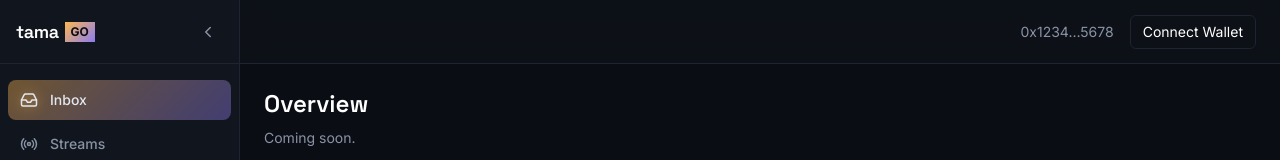
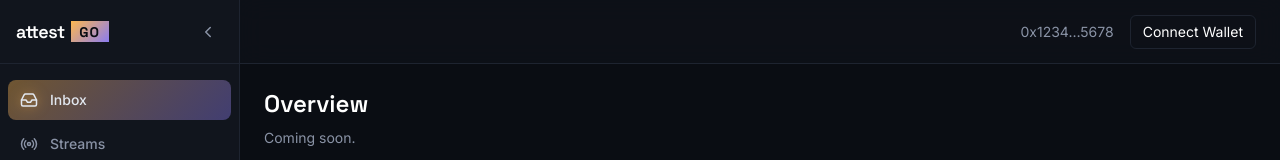
Before and after one commit to tamago-labs/attestgo-project, a Next.js app: page /app in a window 1280 px wide. Shown: the top 160 px of the page. Built offline with nearby package versions, Linux system fonts and the light colour scheme.

Commit message:
fix: rebrand Sidebar from tama to attestGO, align app with landing navbar (option A)

```diff
--- a/components/app/Sidebar.tsx
+++ b/components/app/Sidebar.tsx
@@ -40,15 +40,9 @@ export default function Sidebar() {
         {!collapsed && (
           <Link href="/" className="flex items-center gap-1.5 group">
             <span className="font-display font-semibold text-lg tracking-tight text-white">
-              tama
+              attest
             </span>
-            <span
-              className="inline-flex items-center px-1.5 py-0.5 text-xs font-bold"
-              style={{
-                background: "linear-gradient(135deg, #FDB750, #8B7CF0)",
-                color: "#0A0D13",
-              }}
-            >
+            <span className="brand-tamg font-display text-sm">
               GO
             </span>
           </Link>
```
